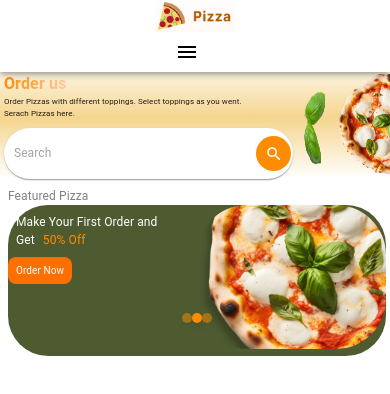
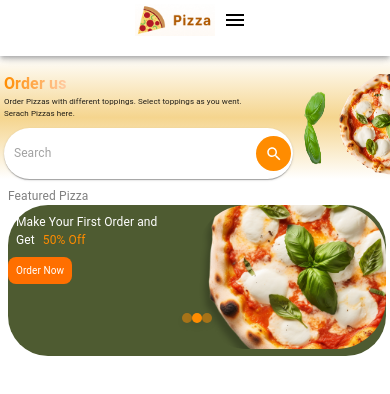
Before and after one commit to getye/Pizza-Ordering-App, a React (Create React App) app in the folder client/: page / in a window 390 px wide. Shown: the top 394 px of the page. Built offline with nearby package versions, Linux system fonts and the light colour scheme.

Commit message:
Responsive top bar

```diff
--- a/client/src/navigations/mainbar.js
+++ b/client/src/navigations/mainbar.js
@@ -385,7 +385,7 @@ export const MainBar = (props) => {
           <Toolbar sx={{ justifyContent: 'space-between', flexDirection: { xs: 'column', sm: 'row' } }}>
             {(!isMobile) && (
               <>
-              <img src={pizza} alt="Pizza Logo" style={{ width: '80px', marginBottom: { xs: 1, sm: 0 } }} />
+              <img src={pizza} alt="Pizza Logo" style={{ width: '80px', marginBottom: { xs: 1, sm: 2 } }} />
               <MenuItem onClick={() => navigate('/')}>Home</MenuItem>
               <MenuItem onClick={() => navigate('/orders')}>Orders</MenuItem>
               <MenuItem onClick={() => navigate('/contact')}>Who we are</MenuItem>
@@ -403,17 +403,18 @@ export const MainBar = (props) => {
               </>
             )}
             {(isMobile)&&(
-              <>
+              <Box sx={{ display: 'flex', justifyContent: 'space-between', alignItems: 'center' }}>
                   <img src={pizza} alt="Pizza Logo" style={{ width: '80px' }} />
                   <IconButton
                       color="inherit"
                       aria-label="open drawer"
                       edge="end"
-                sx={{ mr: 2, display: { sm: 'none' } }} // Hamburger icon only visible on mobile
-                onClick={handleDrawerToggle}>
+                      sx={{ marginRight: 0, display: { sm: 'none' } }} // Hamburger icon only visible on mobile
+                      onClick={handleDrawerToggle}
+                  >
                       <MenuIcon />
                   </IconButton>
-            </>
+              </Box>
             )}
             {(isMobile && mobileOpen) && (
               <>
```
Also changed, not shown: 8 other files (tests, documents, lock files or other folders). Lines whose indentation alone changed are shown as unchanged.
